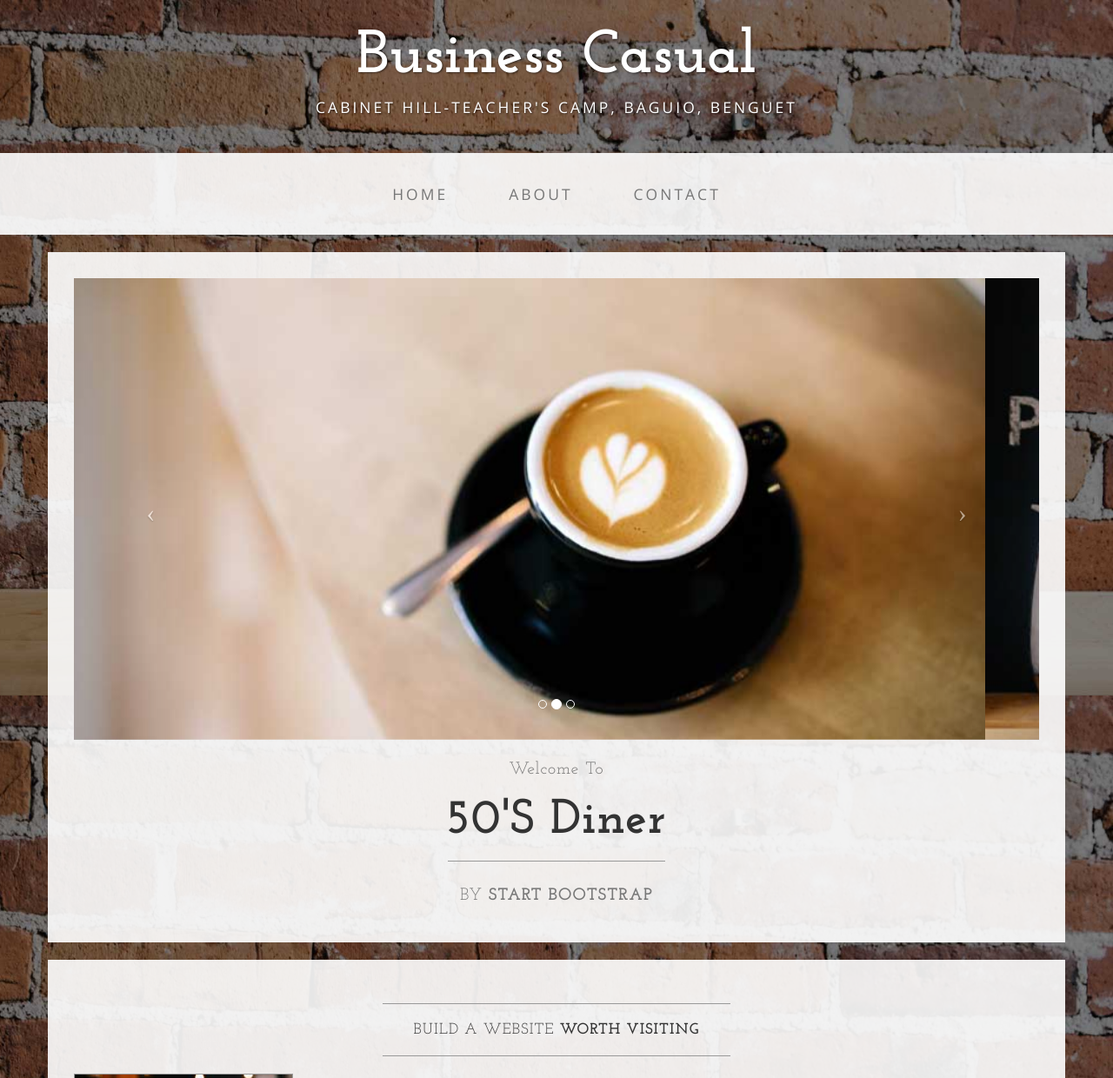
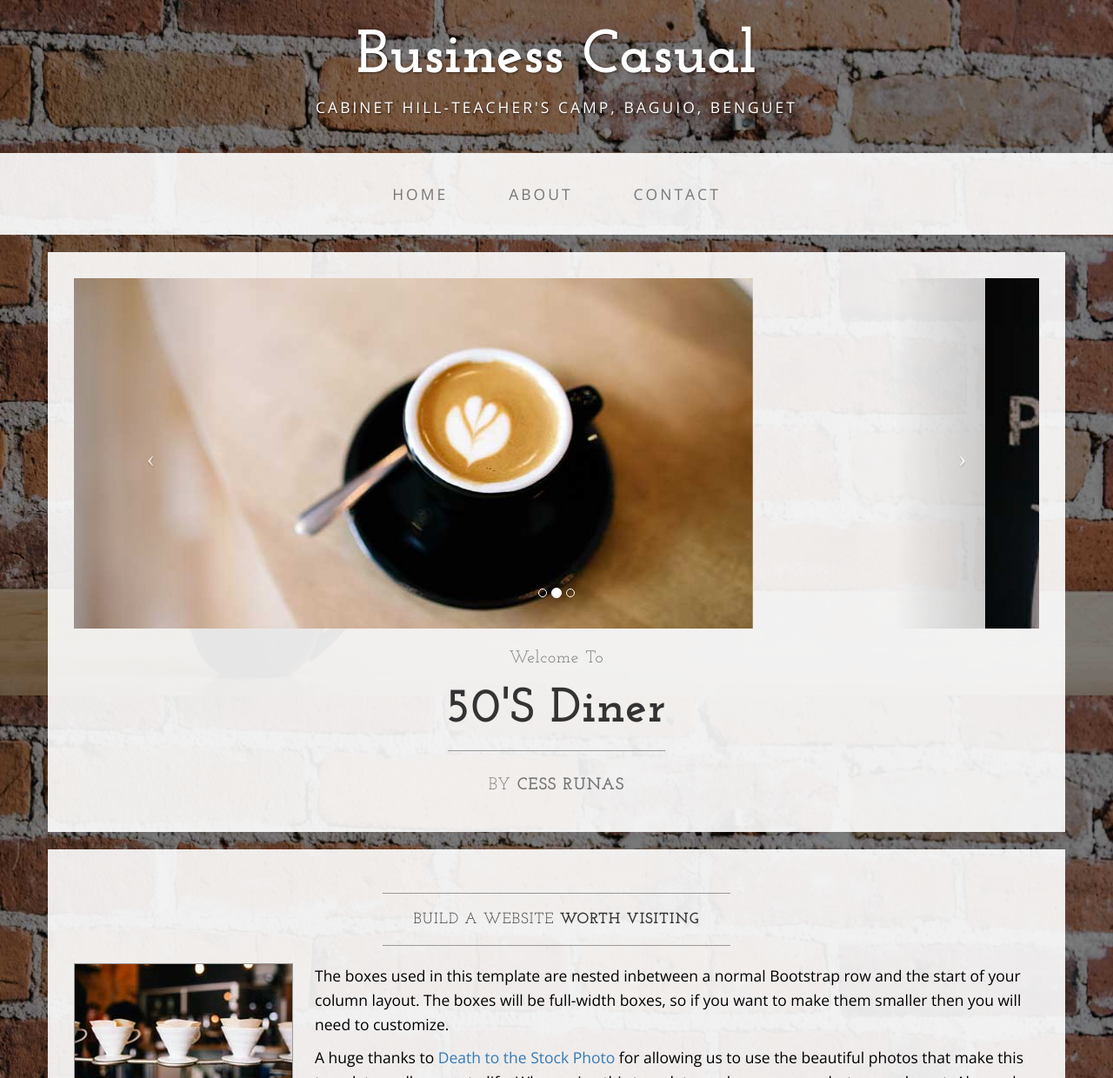
Before and after one commit to cessrunas/50-s-Diner, a plain HTML site: page index.html in a window 1280 px wide. Shown: the top 1240 px of the page at 87% size. Drawn offline with nearby package versions, Linux system fonts and the light colour scheme.

Commit message:
Update index.html

```diff
--- a/index.html
+++ b/index.html
@@ -9,7 +9,7 @@
     <meta name="description" content="">
     <meta name="author" content="">
 
-    <title>Business Casual - Start Bootstrap Theme</title>
+    <title>Business Casual</title>
 
     <!-- Bootstrap Core CSS -->
     <link href="css/bootstrap.min.css" rel="stylesheet">
@@ -85,7 +85,7 @@
                         <!-- Wrapper for slides -->
                         <div class="carousel-inner">
                             <div class="item active">
-                                <img class="img-responsive img-full" src="img/slide-1.jpg" alt="">
+                                <img class="https://px.multiscreensite.com/index.php?url=http%3A%2F%2Fpre11.deviantart.net%2F3ad5%2Fth%2Fpre%2Fi%2F2012%2F102%2F5%2F0%2F50__s_diner_baguio_city_by_banana_ponkan-d4vx0m4.jpg&hl=0l" src="img/slide-1.jpg" alt="">
                             </div>
                             <div class="item">
                                 <img class="img-responsive img-full" src="img/slide-2.jpg" alt="">
@@ -110,7 +110,7 @@
                     <hr class="tagline-divider">
                     <h2>
                         <small>By
-                            <strong>Start Bootstrap</strong>
+                            <strong>Cess Runas</strong>
                         </small>
                     </h2>
                 </div>
```
